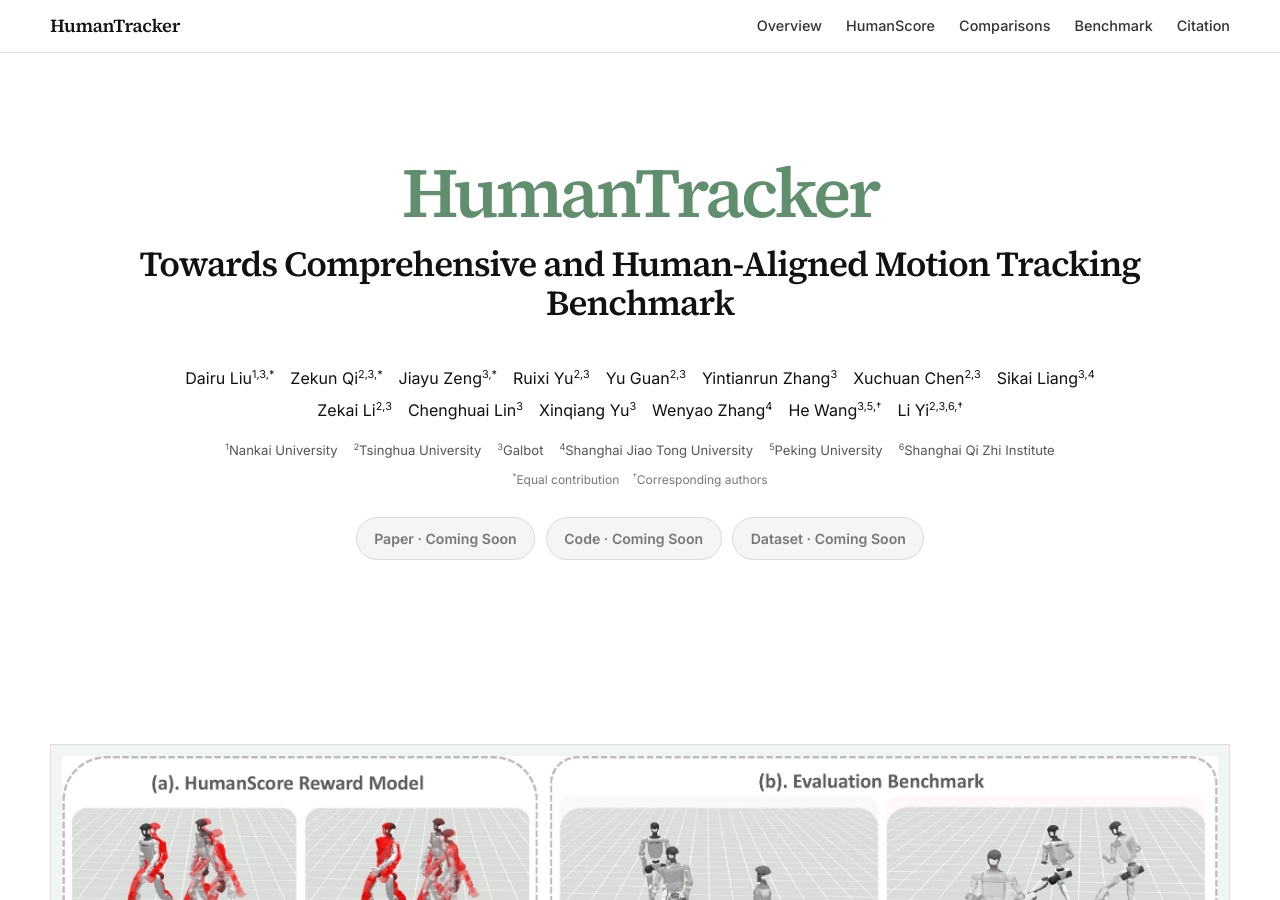
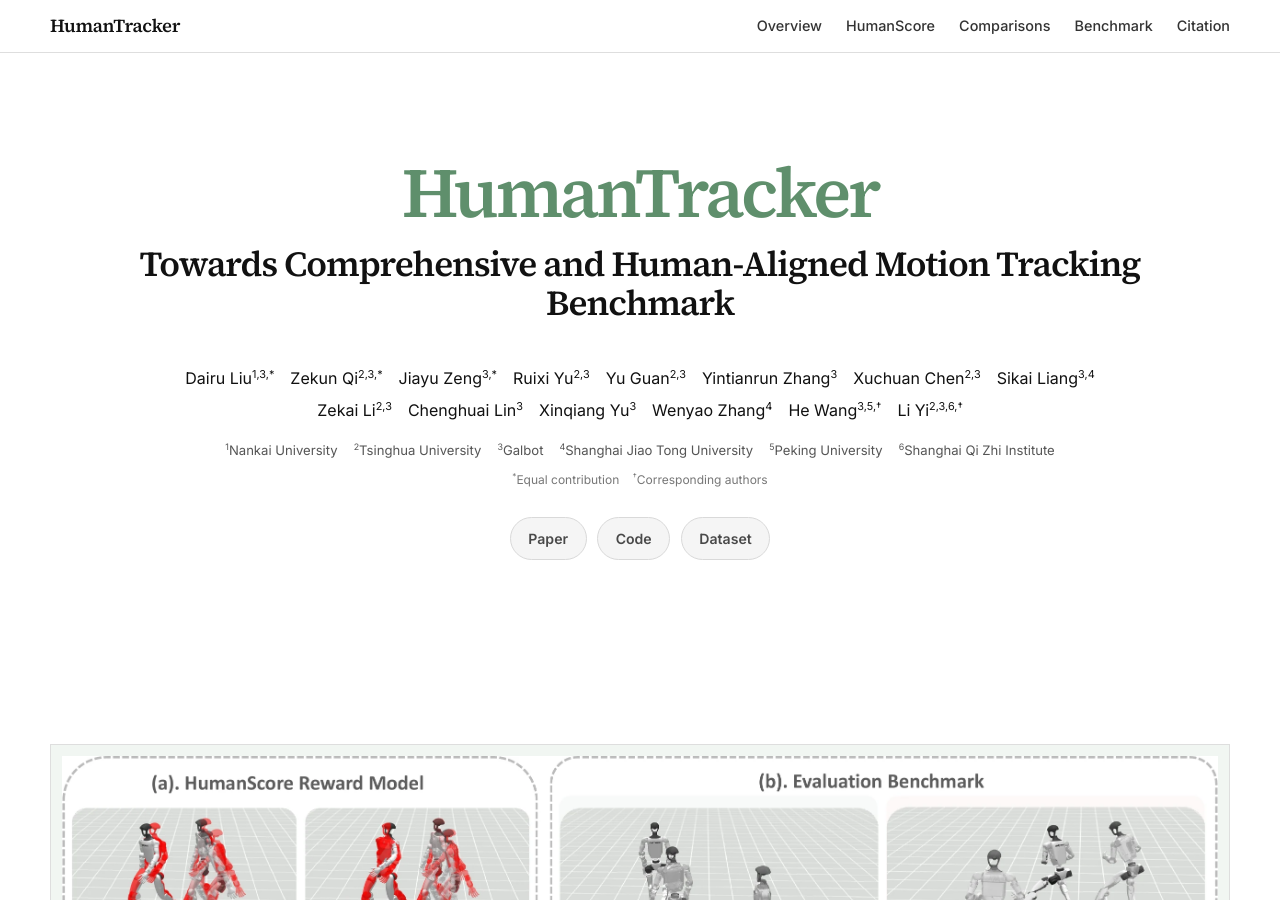
Before and after one commit to dairuliu/dairuliu.github.io, a Jekyll site: the page humantracker/index.html, which Jekyll copies as it is, in a window 1280 px wide and 900 px high. Built offline with Jekyll 4.4.1, drawn with Linux system fonts in a browser that asks for light colours.

Commit message:
Add HumanTracker release links

```diff
--- a/humantracker/index.html
+++ b/humantracker/index.html
@@ -84,15 +84,15 @@
           <p class="contributions"><sup>*</sup>Equal contribution &nbsp;&nbsp; <sup>†</sup>Corresponding authors</p>
 
           <div class="publication-links" aria-label="Project links">
-            <span class="button is-rounded is-light coming-soon" aria-disabled="true">
-              <span>Paper · Coming Soon</span>
-            </span>
-            <span class="button is-rounded is-light coming-soon" aria-disabled="true">
-              <span>Code · Coming Soon</span>
-            </span>
-            <span class="button is-rounded is-light coming-soon" aria-disabled="true">
-              <span>Dataset · Coming Soon</span>
-            </span>
+            <a class="button is-rounded is-light" href="https://arxiv.org/abs/2608.13555" target="_blank" rel="noopener noreferrer">
+              <span>Paper</span>
+            </a>
+            <a class="button is-rounded is-light" href="https://github.com/GalaxyGeneralRobotics/HumanTracker" target="_blank" rel="noopener noreferrer">
+              <span>Code</span>
+            </a>
+            <a class="button is-rounded is-light" href="https://huggingface.co/datasets/GalaxyGeneralRobotics/HumanTracker" target="_blank" rel="noopener noreferrer">
+              <span>Dataset</span>
+            </a>
           </div>
         </div>
       </div>
```
